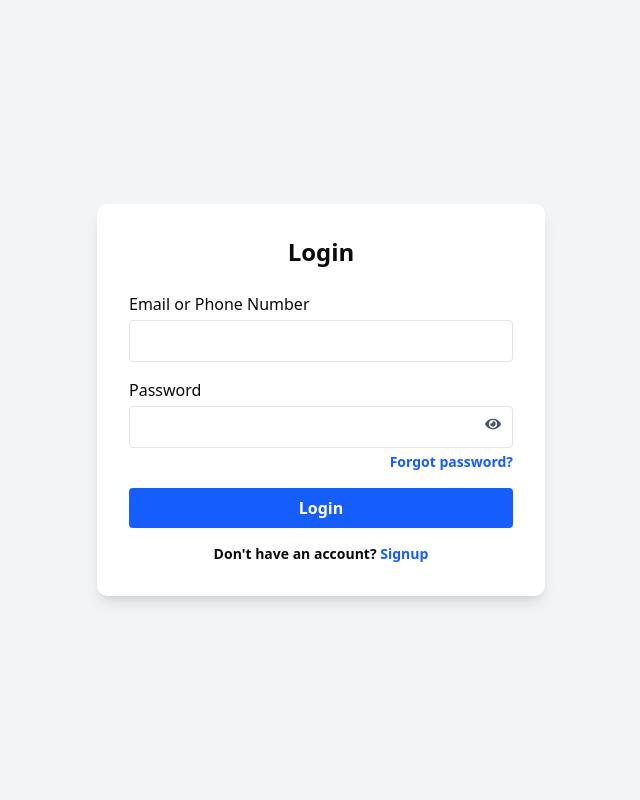
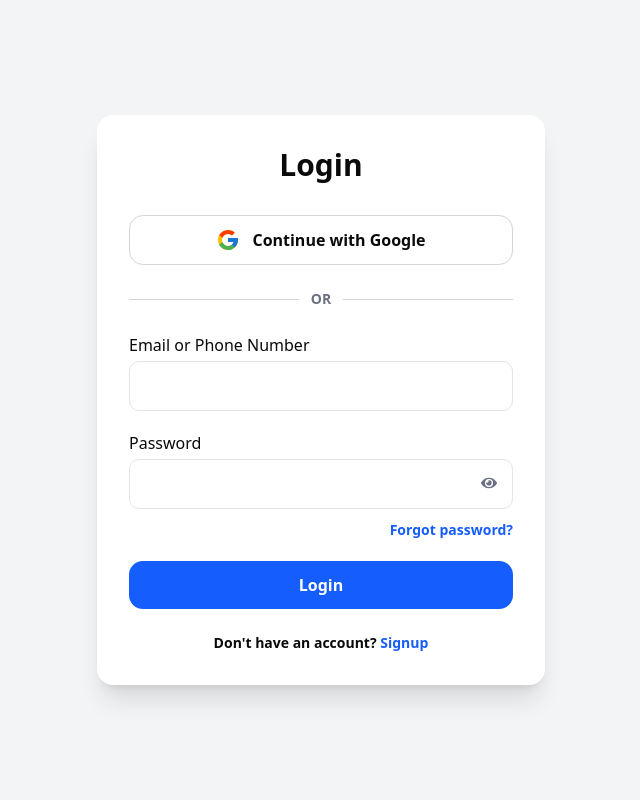
Before and after one commit to muktijindal/RozgarUserJobList, a Next.js app: page / in a window 1280 px wide. Shown: the top 800 px of the page, without its empty margins (319-959 px from the left). Built offline with nearby package versions, Linux system fonts and the light colour scheme.

Commit message:
updated code

```diff
--- a/src/components/Login.jsx
+++ b/src/components/Login.jsx
@@ -2,7 +2,8 @@
 
 import { useState } from "react";
 import toast from "react-hot-toast";
-import { FaEye, FaEyeSlash } from "react-icons/fa"; // ✅ ADD
+import { FaEye, FaEyeSlash } from "react-icons/fa";
+import { FcGoogle } from "react-icons/fc";
 
 const Login = () => {
   const [formData, setFormData] = useState({
@@ -12,11 +13,12 @@ const Login = () => {
 
   const [errors, setErrors] = useState({});
   const [loading, setLoading] = useState(false);
+  const [googleLoading, setGoogleLoading] = useState(false);
+
   const [showModal, setShowModal] = useState(false);
+  const [showPassword, setShowPassword] = useState(false);
 
-  const [showPassword, setShowPassword] = useState(false); // ✅ NEW
-
-  // ✅ VALIDATION
+  // ---------------- VALIDATION ----------------
   const validate = () => {
     const newErrors = {};
 
@@ -32,27 +34,35 @@ const Login = () => {
     }
 
     if (!formData.password || formData.password.length < 6) {
-      newErrors.password = "Password must be at least 6 characters";
+      newErrors.password =
+        "Password must be at least 6 characters";
     }
 
     setErrors(newErrors);
+
     return Object.keys(newErrors).length === 0;
   };
 
+  // ---------------- HANDLE CHANGE ----------------
   const handleChange = (e) => {
     setFormData({
       ...formData,
       [e.target.name]: e.target.value,
     });
 
-    setErrors({ ...errors, [e.target.name]: "" });
+    setErrors({
+      ...errors,
+      [e.target.name]: "",
+    });
   };
 
+
+  // ---------------- LOGIN ----------------
   const handleSubmit = async (e) => {
     e.preventDefault();
 
     if (!validate()) {
-      toast.error("Please fix the errors");
+      toast.error("Please fix errors");
       return;
     }
 
@@ -64,7 +74,7 @@ const Login = () => {
         {
           method: "POST",
           headers: {
-            "Content-Type": "application/json",
+            "Content-Type":"application/json",
           },
           body: JSON.stringify({
             email: formData.emailOrPhone,
@@ -76,77 +86,149 @@ const Login = () => {
       const data = await res.json();
 
       if (!res.ok) {
-        toast.error(data?.message || "Login failed");
-      } else {
+        toast.error(
+          data?.message || "Login failed"
+        );
+        return;
+      }
+
+      // save auth
       const token = data?.data?.token;
 
       if (token) {
-          localStorage.setItem("token", token);
+        localStorage.setItem(
+          "token",
+          token
+        );
       }
 
       if (data?.data?.user) {
-          localStorage.setItem("user", JSON.stringify(data.data.user));
+        localStorage.setItem(
+          "user",
+          JSON.stringify(data.data.user)
+        );
       }
 
       toast.success("Login Successful 🎉");
+
       setShowModal(true);
 
       setTimeout(() => {
-          window.location.href = "/userwebsite/recommendedjobs";
-        }, 1500);
-      }
+        window.location.href =
+          "/userwebsite/recommendedjobs";
+      },1500);
+
     } catch (error) {
-      console.error("Error:", error);
+      console.error(error);
       toast.error("Something went wrong!");
     } finally {
       setLoading(false);
     }
   };
 
+
+  // ---------------- GOOGLE SSO ----------------
+  const handleGoogleLogin = () => {
+    setGoogleLoading(true);
+
+    // replace if prod url differs
+    window.location.href =
+      "https://qa.api.rozgardwar.cloud/api/google/auth/google?type=employer";
+  };
+
+
   return (
     <>
-      {/* MODAL */}
+      {/* SUCCESS MODAL */}
       {showModal && (
         <div className="fixed inset-0 bg-black/50 flex items-center justify-center z-50">
-          <div className="bg-white p-6 rounded-xl shadow-lg text-center w-80">
+          <div className="bg-white p-6 rounded-2xl shadow-xl w-80 text-center">
+
+            <div className="w-16 h-16 bg-green-100 rounded-full flex items-center justify-center mx-auto mb-4">
+              <span className="text-3xl">
+                ✓
+              </span>
+            </div>
+
             <h2 className="text-xl font-bold mb-2">
-              Login Successful 🎉
+              Login Successful
             </h2>
-            <p className="text-gray-600 mb-4">
-              Redirecting to homepage...
+
+            <p className="text-gray-600 mb-5">
+              Redirecting...
             </p>
+
             <button
-              onClick={() => setShowModal(false)}
-              className="px-4 py-2 bg-blue-600 text-white rounded"
+              onClick={() =>
+                setShowModal(false)
+              }
+              className="px-5 py-2 rounded-lg bg-blue-600 text-white"
             >
               OK
             </button>
+
           </div>
         </div>
       )}
 
-      {/* FORM */}
+
+
       <div className="min-h-screen flex items-center justify-center bg-gray-100 px-5">
-        <div className="w-full max-w-md bg-white shadow-lg rounded-lg p-8">
-          <h2 className="text-2xl font-bold text-center mb-6">
+        <div className="w-full max-w-md bg-white shadow-xl rounded-2xl p-8">
+
+          <h2 className="text-3xl font-bold text-center mb-8">
             Login
           </h2>
 
-          <form onSubmit={handleSubmit} className="space-y-4">
-            {/* Email / Phone */}
+
+          {/* Google SSO */}
+          <button
+            onClick={handleGoogleLogin}
+            disabled={googleLoading}
+            className="w-full border border-gray-300 flex items-center justify-center gap-3 py-3 rounded-xl hover:bg-gray-50 mb-6"
+          >
+            <FcGoogle size={24}/>
+            {googleLoading
+              ? "Redirecting..."
+              : "Continue with Google"}
+          </button>
+
+
+          {/* Divider */}
+          <div className="flex items-center mb-6">
+            <div className="flex-1 h-px bg-gray-300"/>
+            <span className="px-3 text-sm text-gray-500">
+              OR
+            </span>
+            <div className="flex-1 h-px bg-gray-300"/>
+          </div>
+
+
+
+          {/* FORM */}
+          <form
+            onSubmit={handleSubmit}
+            className="space-y-5"
+          >
+
+            {/* email/phone */}
             <div>
               <label className="block font-medium mb-1">
                 Email or Phone Number
               </label>
+
               <input
                 type="text"
                 name="emailOrPhone"
                 value={formData.emailOrPhone}
                 onChange={handleChange}
-                className={`w-full border px-3 py-2 rounded ${
-                  errors.emailOrPhone ? "border-red-500" : ""
+                className={`w-full border rounded-lg px-4 py-3 ${
+                  errors.emailOrPhone
+                    ? "border-red-500"
+                    : ""
                 }`}
               />
+
               {errors.emailOrPhone && (
                 <p className="text-red-500 text-xs mt-1">
                   {errors.emailOrPhone}
@@ -154,7 +236,9 @@ const Login = () => {
               )}
             </div>
 
-            {/* ✅ PASSWORD WITH EYE */}
+
+
+            {/* password */}
             <div>
               <label className="block font-medium mb-1">
                 Password
@@ -162,22 +246,33 @@ const Login = () => {
 
               <div className="relative">
                 <input
-                  type={showPassword ? "text" : "password"} // ✅ toggle
+                  type={
+                    showPassword
+                    ? "text"
+                    : "password"
+                  }
                   name="password"
                   value={formData.password}
                   onChange={handleChange}
-                  className={`w-full border px-3 py-2 rounded ${
-                    errors.password ? "border-red-500" : ""
+                  className={`w-full border rounded-lg px-4 py-3 ${
+                    errors.password
+                      ? "border-red-500"
+                      : ""
                   }`}
                 />
 
                 <span
                   onClick={() =>
-                    setShowPassword(!showPassword)
+                    setShowPassword(
+                      !showPassword
+                    )
                   }
-                  className="absolute right-3 top-2.5 cursor-pointer text-gray-600"
+                  className="absolute right-4 top-4 cursor-pointer text-gray-500"
                 >
-                  {showPassword ? <FaEyeSlash /> : <FaEye />}
+                  {showPassword
+                    ? <FaEyeSlash/>
+                    : <FaEye/>
+                  }
                 </span>
               </div>
 
@@ -187,31 +282,41 @@ const Login = () => {
                 </p>
               )}
 
-              <p className="text-right text-sm mt-1">
+              <p className="text-right mt-2">
                 <a
                   href="/forgotpassword"
-                  className="text-blue-600 hover:underline"
+                  className="text-sm text-blue-600 hover:underline"
                 >
                   Forgot password?
                 </a>
               </p>
             </div>
 
+
+
             <button
               type="submit"
               disabled={loading}
-              className="w-full bg-blue-600 text-white py-2 font-semibold rounded hover:bg-blue-700 transition disabled:bg-gray-400"
+              className="w-full bg-blue-600 hover:bg-blue-700 text-white py-3 rounded-xl font-semibold disabled:opacity-60"
             >
-              {loading ? "Logging in..." : "Login"}
+              {loading
+                ? "Logging in..."
+                : "Login"}
             </button>
+
           </form>
 
-          <p className="text-sm text-center mt-4">
+
+          <p className="text-center text-sm mt-6">
             Don't have an account?{" "}
-            <a href="/signup" className="text-blue-600 font-semibold">
+            <a
+              href="/signup"
+              className="text-blue-600 font-semibold"
+            >
               Signup
             </a>
           </p>
+
         </div>
       </div>
     </>
--- a/src/components/UserProfile/PersonalDetailsCard.jsx
+++ b/src/components/UserProfile/PersonalDetailsCard.jsx
@@ -204,7 +204,6 @@ export default function PersonalDetailsCard() {
         )}
       </div>
 
-      {/* ✅ MODAL */}
       <PersonalDetailsModal
         open={openModal}
         setOpen={setOpenModal}
```
Lines whose indentation alone changed are shown as unchanged.
